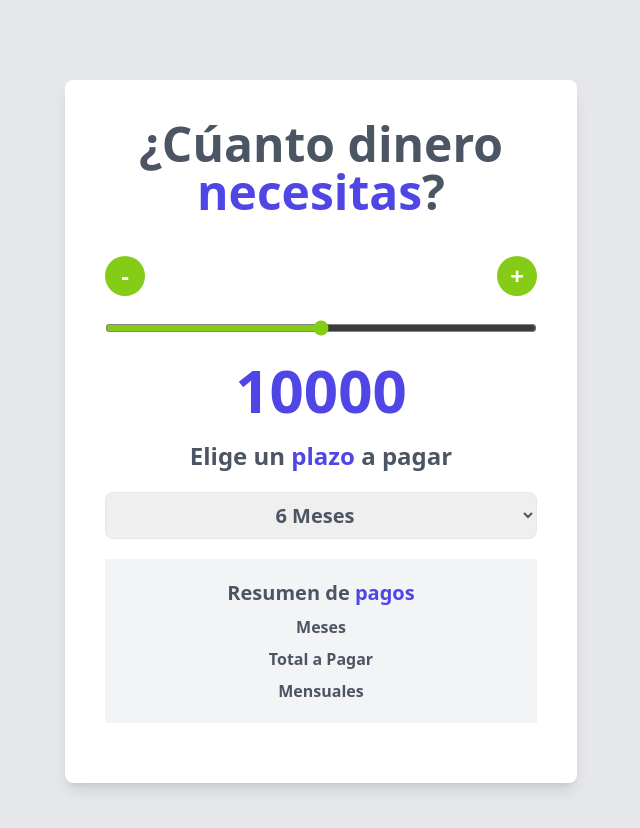
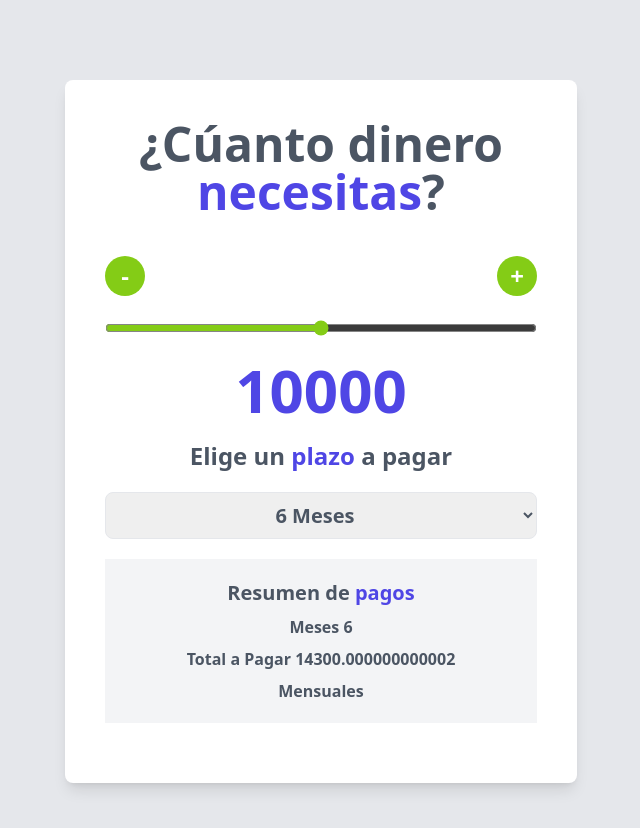
Before and after one commit to AtochePascual-Dev/Cotizador-prestamo-React, a React (Vite) app: page / in a window 1280 px wide. Shown: the top 828 px of the page, without its empty margins (319-959 px from the left). Built offline with nearby package versions, Linux system fonts and the light colour scheme.

Commit message:
[FEATURE] calcular total  pgar

```diff
--- a/src/App.jsx
+++ b/src/App.jsx
@@ -7,6 +7,7 @@ import Resultado from "./components/Resultado"
 
 function App() {
   const [cantidad, setCantidad] = useState(10000);
+  const [meses, setMeses] = useState(6);
 
   const handleClickDecremento = () => {
     const valor = cantidad - 100;
@@ -46,9 +47,15 @@ function App() {
         Elige un <span className="text-indigo-600">plazo</span> a pagar
       </h2>
 
-      <Meses />
+      <Meses
+        meses={meses}
+        setMeses={setMeses}
+      />
 
-      <Resultado />
+      <Resultado
+        cantidad={cantidad}
+        meses={meses}
+      />
     </div>
   )
 }
--- a/src/components/Meses.jsx
+++ b/src/components/Meses.jsx
@@ -1,8 +1,10 @@
 import React from 'react'
 
-const Meses = () => {
+const Meses = ({ meses, setMeses }) => {
   return (
     <select
+      value={meses}
+      onChange={(e) => setMeses(Number(e.target.value))}
       className="w-full mt-5 p-2 border rounded-lg text-center font-bold text-xl cursor-pointer outline-none text-gray-600">
       <option value="6">6 Meses</option>
       <option value="12">12 Meses</option>
--- a/src/components/Resultado.jsx
+++ b/src/components/Resultado.jsx
@@ -1,14 +1,15 @@
 import React from 'react'
+import { calcularTotalaPagar } from '../helpers'
 
-const Resultado = () => {
+const Resultado = ({ cantidad, meses }) => {
   return (
     <div className="my-5 space-y-2 bg-gray-100 p-5">
       <h2 className="text-xl font-extrabold text-gray-600 text-center">
         Resumen de<span className="text-indigo-600"> pagos</span>
       </h2>
 
-      <p className="text-center font-bold text-gray-600"> Meses</p>
-      <p className="text-center font-bold text-gray-600">Total a Pagar</p>
+      <p className="text-center font-bold text-gray-600"> Meses {meses}</p>
+      <p className="text-center font-bold text-gray-600">Total a Pagar {calcularTotalaPagar(cantidad, meses)}</p>
       <p className="text-center font-bold text-gray-600"> Mensuales </p>
     </div>
   )
--- /dev/null
+++ b/src/helpers/index.js
@@ -0,0 +1,28 @@
+const calcularTotalaPagar = (cantidad, plazo) => {
+  let total;
+
+  if (cantidad < 5000) {
+    total = cantidad * 1.5;
+  } else if (cantidad >= 5000 && cantidad < 10000) {
+    total = cantidad * 1.4;
+  } else if (cantidad >= 5000 && cantidad < 15000) {
+    total = cantidad * 1.3;
+  } else {
+    total = cantidad * 1.2;
+  }
+
+  // Plazo
+  if (plazo === 6) {
+    total *= 1.1;
+  } else if (plazo === 12) {
+    total *= 1.2;
+  } else {
+    total *= 1.3;
+  }
+
+  return total;
+};
+
+export {
+  calcularTotalaPagar
+}
```
